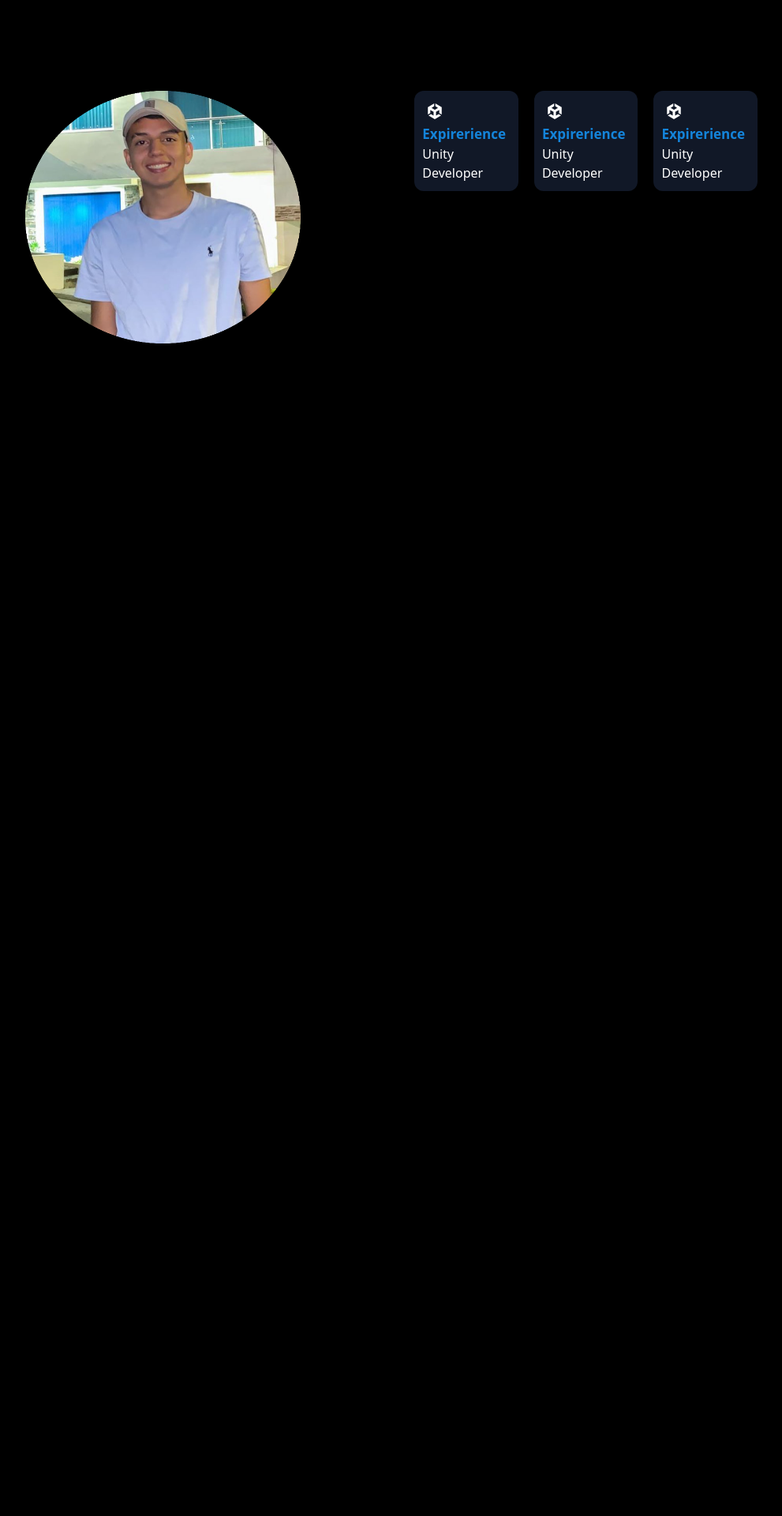
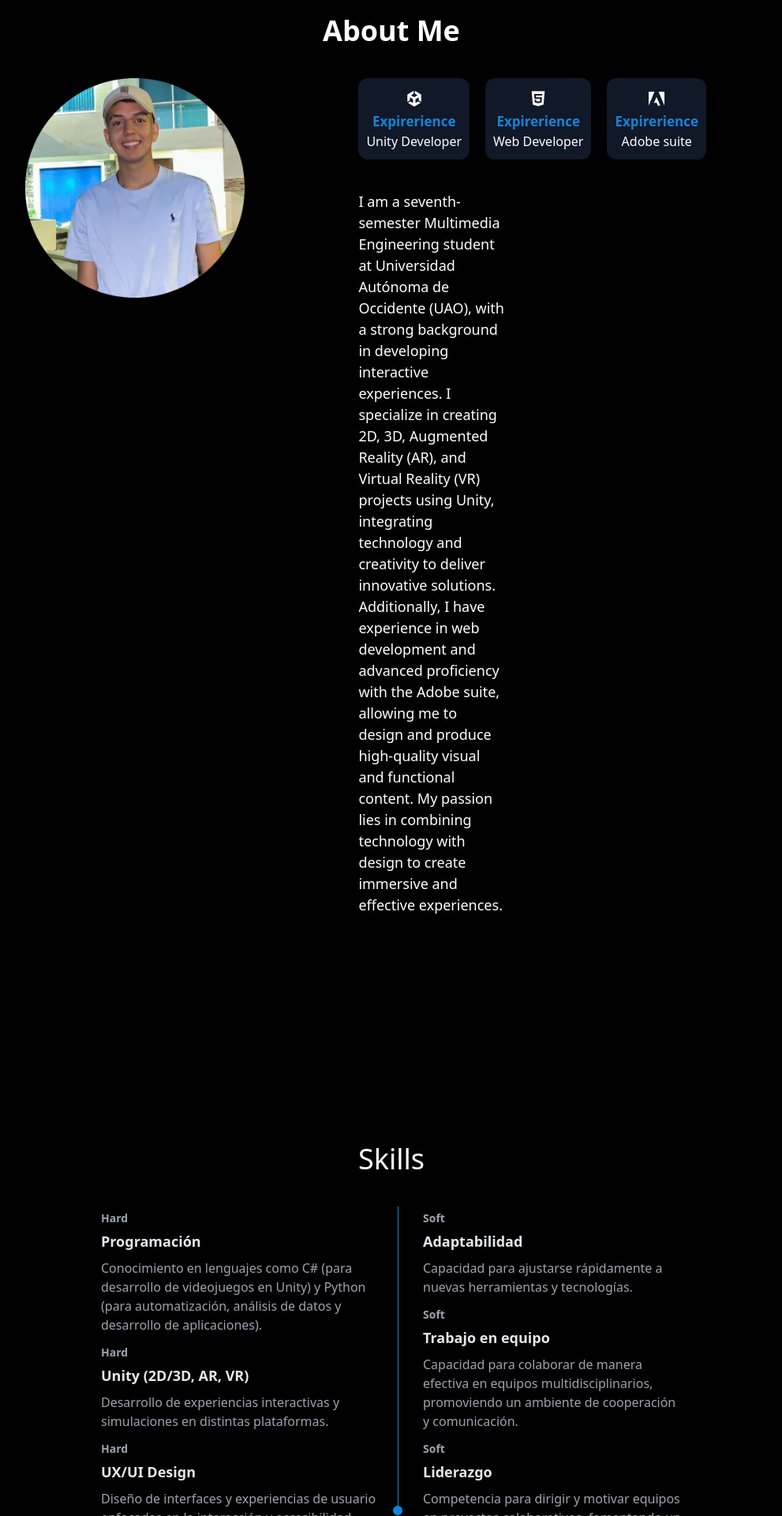
Before and after one commit to kelvinguetta1608/Portfolio-React, a React (Vite) app: page / in a window 1280 px wide. Shown: the part 880-2800 px from the top of the page at 79% size, without its empty margins (144-1135 px from the left). Before the commit the page ends 1463 px from the top, so only its background shows below. Built offline with nearby package versions, Linux system fonts and the light colour scheme.

Commit message:
Planteamiento y selección de la disposición e información de las habilidades duras y blandas

```diff
--- a/package.json
+++ b/package.json
@@ -10,6 +10,7 @@
     "preview": "vite preview"
   },
   "dependencies": {
+    "framer-motion": "^11.9.0",
     "gsap": "^3.12.5",
     "react": "^18.3.1",
     "react-dom": "^18.3.1",
--- a/src/App.jsx
+++ b/src/App.jsx
@@ -18,8 +18,8 @@ function App() {
       <Header/>
       <Banner/>
       <About/>
+      <Skills/>
       <Projects/>
-      <Skills/>
       <Contact/>
       <Footer/>
       <Menu/>
--- a/src/Components/About.jsx
+++ b/src/Components/About.jsx
@@ -1,28 +1,33 @@
 import profile from '../assets/Captura2.png'
 import { FaUnity } from "react-icons/fa6";
+import { SiAdobe } from "react-icons/si";
+import { TfiHtml5 } from "react-icons/tfi";
 
 const About =()=>{
     return(
         <div id="About" className='py-28 lg:px-44 px-[20px] text-white'>
-            <h2 className='text-4xl text-bold mb-28 text-center'>About Me</h2>
+            <h2 className='text-4xl text-white font-bold mb-10 text-center'>About Me</h2>
             <div className='flex lg:flex-row flex-col lg:items-start items-center justify-center gap-36'>
-                <img className='h-[20rem] lg:w-[40%] rounded-xl mb-9' src={profile} alt="" />
+                <img className='lg:h-[30%] lg:w-[30%] rounded-xl mb-9' src={profile} alt="" />
+                <div >
                     <div className='flex lg:justify-start justify-center gap-[20px] mb-[40px]'>
-                    <div className='bg-gray-900 p-[10px] rounded-xl flex flex-col items-ceneter justify-center'>
+                        <div className='bg-gray-900 p-[10px] rounded-xl flex flex-col items-center justify-center'>
                             <FaUnity className='text-[20px] text-center m-[6px]'/>
                             <h2 className='text-[17px] font-bold text-[#1484da]'>Expirerience</h2>
                             <span className='py-[1px] text-[16px] '>Unity Developer</span>
                         </div>
-                    <div className='bg-gray-900 p-[10px] rounded-xl flex flex-col items-ceneter justify-center'>
-                        <FaUnity className='text-[20px] text-center m-[6px]'/>
+                        <div className='bg-gray-900 p-[10px] rounded-xl flex flex-col items-center justify-center'>
+                            <TfiHtml5 className='text-[20px] text-center m-[6px]'/>
                             <h2 className='text-[17px] font-bold text-[#1484da]'>Expirerience</h2>
-                        <span className='py-[1px] text-[16px] '>Unity Developer</span>
+                            <span className='py-[1px] text-[16px] '>Web Developer</span>
                         </div>
-                    <div className='bg-gray-900 p-[10px] rounded-xl flex flex-col items-ceneter justify-center'>
-                        <FaUnity className='text-[20px] text-center m-[6px]'/>
+                        <div className='bg-gray-900 p-[10px] rounded-xl flex flex-col items-center justify-center'>
+                            <SiAdobe className='text-[20px] text-center m-[6px]'/>
                             <h2 className='text-[17px] font-bold text-[#1484da]'>Expirerience</h2>
-                        <span className='py-[1px] text-[16px] '>Unity Developer</span>
+                            <span className='py-[1px] text-[16px] '>Adobe suite</span>
                         </div>
+                    </div>
+                    <p className="lg:me-80 text-[18px] ">I am a seventh-semester Multimedia Engineering student at Universidad Autónoma de Occidente (UAO), with a strong background in developing interactive experiences. I specialize in creating 2D, 3D, Augmented Reality (AR), and Virtual Reality (VR) projects using Unity, integrating technology and creativity to deliver innovative solutions. Additionally, I have experience in web development and advanced proficiency with the Adobe suite, allowing me to design and produce high-quality visual and functional content. My passion lies in combining technology with design to create immersive and effective experiences.</p>
                 </div>
             </div>
         </div>
--- a/src/Components/Banner.jsx
+++ b/src/Components/Banner.jsx
@@ -8,7 +8,7 @@ import { LuMouse } from 'react-icons/lu';
 const Banner = () => {
     useEffect(() => {
         const typewriter = new Typewriter('#typewriter', {
-            strings: [' I am a Game Developer', ' I am a Web Developer', , 'I am a Designer'],
+            strings: [' I am a multimedia engineer', 'I am a Game Developer', ' I am a Web Developer', , 'I am a Designer'],
             autoStart: true,
             loop: true,
         });
@@ -21,9 +21,9 @@ const Banner = () => {
 
     return (
         <div id="Home" className="text-center pt-10 lg:w-[100%]">
-            <h2 className="text-xl">Hello, I am</h2>
-            <h2 className="text-5xl my-2 font-bold" style={{ color: '#1484da' }}>Kevin Velasco</h2>
-            <div className="text-2xl my-2 font-bold" id="typewriter"></div>
+            <h2 className="text-2xl font-semibold">Hello, I am</h2>
+            <h2 className="text-5xl my-2 font-bold" style={{ color: '#1484da' }}>Kevin Andres Velasco Perez</h2>
+            <div className="text-3xl my-2 font-bold" id="typewriter"></div>
             <div className="flex gap-2 justify-center">
             <button className="px-[20px] py-[5px] rounded mt-6 border border-[#1484da] transition-all duration-700 ease-in-out hover:bg-[#1484da] ">Download</button>
             <button className="px-[20px] py-[5px] rounded mt-6 bg-[#1484da] transition-all duration-700 ease-in-out hover:bg-transparent">About Me</button>
@@ -35,7 +35,7 @@ const Banner = () => {
                     <FaLinkedinIn className="bg-gray-900 p-6px text-3xl rounded"/>
                     <FaItchIo className="bg-gray-900 p-6px text-3xl rounded"/>
                 </div>
-                <img className="rounded-t-full lg:h-80 h-96 mt-10" src={profile} alt="Foto" />
+                <img className="rounded-t-full lg:h-[22%] lg:w-[22%] mt-10" src={profile} alt="Foto" />
                 <div className="hidden lg:flex flex-col justify-center">
                     <LuMouse className="text-2xl animate-bounce mb-4"/>
                     <p className="[writing-mode:vertical-rl] text-xl ">Let's Build Something Great Together</p>
--- a/src/Components/Header.jsx
+++ b/src/Components/Header.jsx
@@ -2,7 +2,7 @@
 
 const Header =()=>{
     return(
-        <div className="p-20 py-10 text-xl">
+        <div className="p-20 py-10 text-3xl text-white font-bold mb-10 ">
             <h2>Portfolio</h2>
         </div>
     );
--- a/src/Components/Menu.jsx
+++ b/src/Components/Menu.jsx
@@ -29,6 +29,19 @@ const Menu =()=>{
 
                     <IoPerson className="text-[26px] m-[10px] text-center"/>
                 </Link>
+
+                <Link activeClass="bg=[#1484da] rounded-full"
+                    to="Skills"
+                    smooth={true}
+                    spy={true}
+                    offset={50}
+                    duration={500}
+
+                >
+
+                    <BsLightbulbFill className="text-[26px] m-[10px] text-center"/>
+                </Link>
+
                 <Link activeClass="bg=[#1484da] rounded-full"
                     to="Projects"
                     smooth={true}
@@ -40,17 +53,7 @@ const Menu =()=>{
 
                     <IoBagSharp className="text-[26px] m-[10px] text-center"/>
                 </Link>
-                <Link activeClass="bg=[#1484da] rounded-full"
-                    to="Skills"
-                    smooth={true}
-                    spy={true}
-                    offset={50}
-                    duration={500}
 
-                >
-
-                    <BsLightbulbFill className="text-[26px] m-[10px] text-center"/>
-                </Link>
                 <Link activeClass="bg=[#1484da] rounded-full"
                     to="Contact"
                     smooth={true}
--- a/src/Components/Skills.jsx
+++ b/src/Components/Skills.jsx
@@ -1,7 +1,83 @@
 const Skills =()=>{
     return(
-        <div id="Skills">
+        <div className="py-44 lg:px-64 md:px-28 bg-black" id="Skills">
+            <h1 className="text-4xl text-white text-blod mb-10 text-center">Skills</h1>
+            <div className="max-w-7xl mx-auto w-full grid grid-cols-2 gap-4 px-2">
+                {/* Columna de habilidades duras */}
+                <div className="w-full h-full">
+                    <div className="w-full h-full p-2">
+                        <h3 className="mb-1 text-sm font-semibold leading-none text-gray-400">Hard</h3>
+                        <h3 className="text-lg font-semibold text-gray-200 my-2">Programación</h3>
+                        <p className="mb-4 text-base font-normal text-gray-400">
+                            Conocimiento en lenguajes como C# (para desarrollo de videojuegos en Unity) y Python (para automatización, análisis de datos y desarrollo de aplicaciones).
+                        </p>
 
+                        <h3 className="mb-1 text-sm font-semibold leading-none text-gray-400">Hard</h3>
+                        <h3 className="text-lg font-semibold text-gray-200 my-2">Unity (2D/3D, AR, VR)</h3>
+                        <p className="mb-4 text-base font-normal text-gray-400">
+                            Desarrollo de experiencias interactivas y simulaciones en distintas plataformas.
+                        </p>
+
+                        <h3 className="mb-1 text-sm font-semibold leading-none text-gray-400">Hard</h3>
+                        <h3 className="text-lg font-semibold text-gray-200 my-2">UX/UI Design</h3>
+                        <p className="mb-4 text-base font-normal text-gray-400">
+                            Diseño de interfaces y experiencias de usuario enfocadas en la interacción y accesibilidad.
+                        </p>
+
+                        <h3 className="mb-1 text-sm font-semibold leading-none text-gray-400">Hard</h3>
+                        <h3 className="text-lg font-semibold text-gray-200 my-2">Desarrollo web</h3>
+                        <p className="mb-4 text-base font-normal text-gray-400">
+                            Creación de sitios y aplicaciones web utilizando tecnologías como HTML, CSS, JavaScript y React.
+                        </p>
+
+                        <h3 className="mb-1 text-sm font-semibold leading-none text-gray-400">Hard</h3>
+                        <h3 className="text-lg font-semibold text-gray-200 my-2">Suite Adobe (Photoshop, Illustrator, After Effects)</h3>
+                        <p className="mb-4 text-base font-normal text-gray-400">
+                            Diseño gráfico y producción multimedia avanzada, como ilustraciones, animaciones y producción de motion graphics impactantes.
+                        </p>
+                    </div>
+                </div>
+
+                {/* Columna de habilidades blandas */}
+                <div className="w-full h-full relative">
+                    {/* Separador */}
+                    <div className="absolute left-0 top-0 bottom-0 w-[1px] bg-[#1484da] mx-auto"></div>
+                    <div className="absolute left-[-6px] top-1/2 transform -translate-y-1/2 w-3 h-3 rounded-full bg-[#1484da] z-10 text-white text-center"></div>
+
+                    <div className="w-full h-full p-2 pl-8" >
+                        <h3 className="mb-1 text-sm font-semibold leading-none text-gray-400">Soft</h3>
+                        <h3 className="text-lg font-semibold text-gray-200 my-2">Adaptabilidad</h3>
+                        <p className="mb-4 text-base font-normal text-gray-400">
+                            Capacidad para ajustarse rápidamente a nuevas herramientas y tecnologías.
+                        </p>
+
+                        <h3 className="mb-1 text-sm font-semibold leading-none text-gray-400">Soft</h3>
+                        <h3 className="text-lg font-semibold text-gray-200 my-2">Trabajo en equipo</h3>
+                        <p className="mb-4 text-base font-normal text-gray-400">
+                            Capacidad para colaborar de manera efectiva en equipos multidisciplinarios, promoviendo un ambiente de cooperación y comunicación.
+                        </p>
+
+                        <h3 className="mb-1 text-sm font-semibold leading-none text-gray-400">Soft</h3>
+                        <h3 className="text-lg font-semibold text-gray-200 my-2">Liderazgo</h3>
+                        <p className="mb-4 text-base font-normal text-gray-400">
+                            Competencia para dirigir y motivar equipos en proyectos colaborativos, fomentando un ambiente de trabajo positivo y productivo
+                        </p>
+
+                        <h3 className="mb-1 text-sm font-semibold leading-none text-gray-400">Soft</h3>
+                        <h3 className="text-lg font-semibold text-gray-200 my-2">Aprendizaje continuo</h3>
+                        <p className="mb-4 text-base font-normal text-gray-400">
+                            Enfoque proactivo hacia el desarrollo personal y profesional, siempre en busca de nuevas competencias y mejoras en las habilidades existentes.
+                        </p>
+
+                        <h3 className="mb-1 text-sm font-semibold leading-none text-gray-400">Soft</h3>
+                        <h3 className="text-lg font-semibold text-gray-200 my-2">Habilidades de Comunicación</h3>
+                        <p className="mb-4 text-base font-normal text-gray-400">
+                            Capacidad para expresarse claramente y colaborar eficazmente con equipos de trabajo.
+                        </p>
+                    </div>
+
+                </div>
+            </div>
         </div>
     );
 };
```
Also changed, not shown: 1 other file (tests, documents, lock files or other folders). Lines whose indentation alone changed are shown as unchanged.
